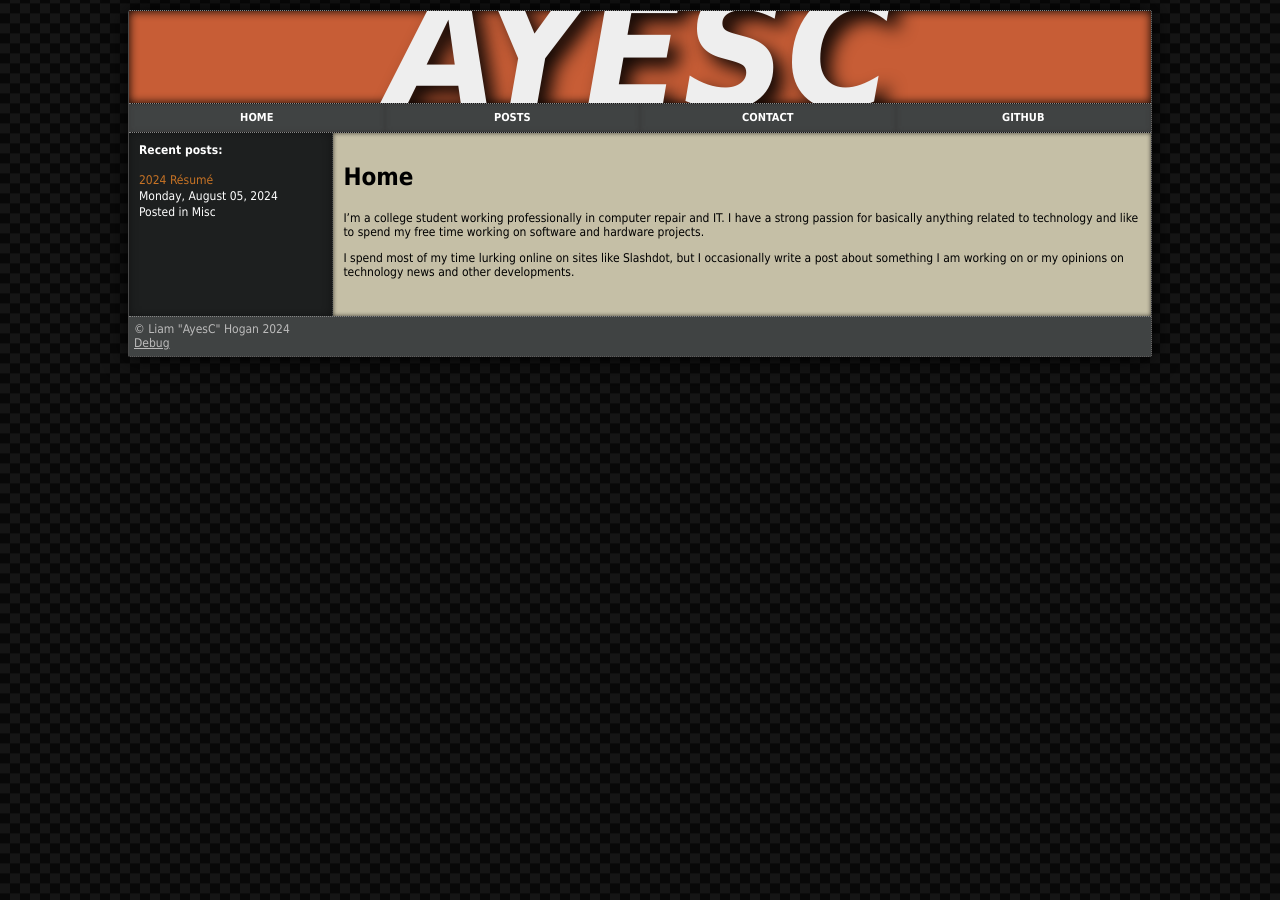
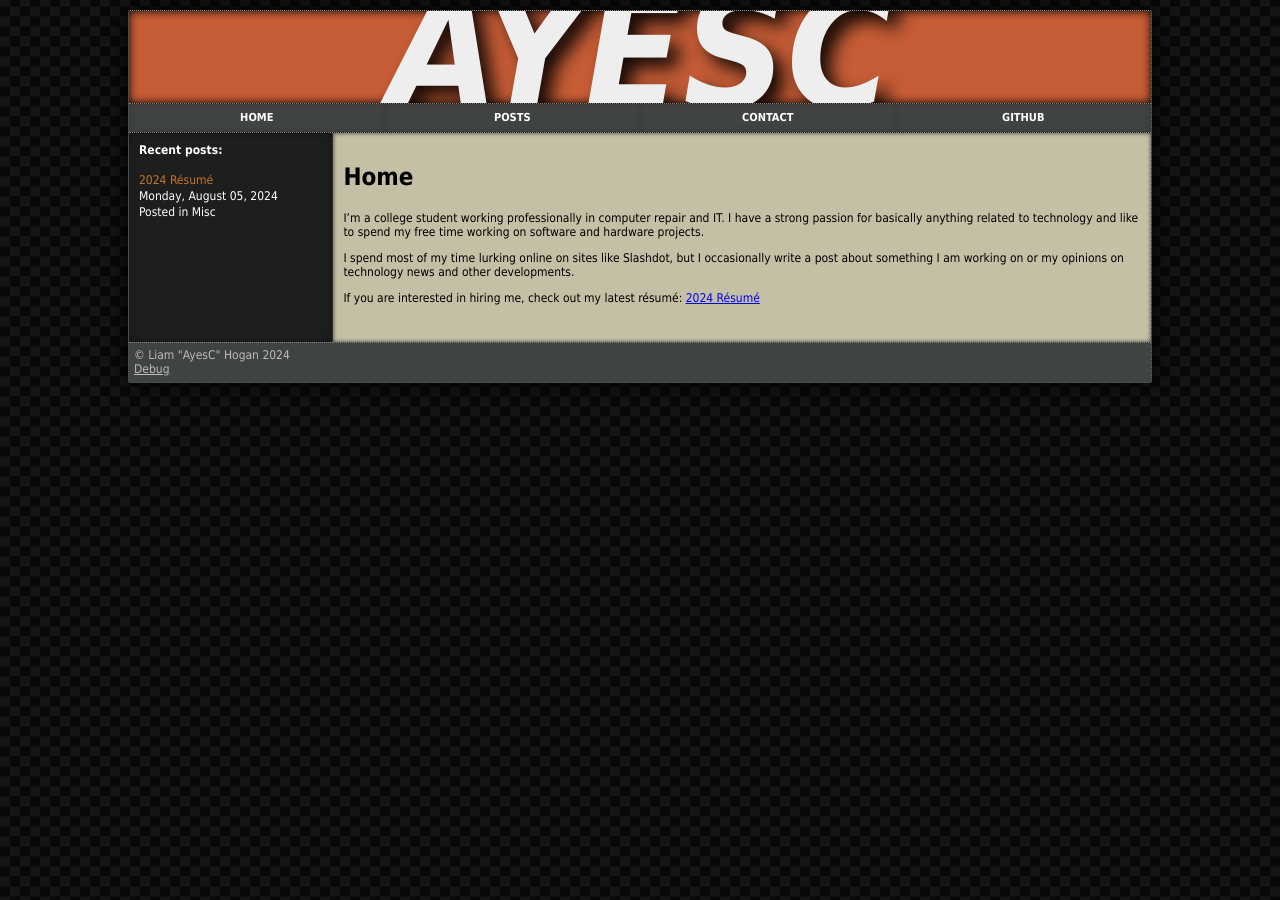
Before and after one commit to ayesc9000/AyesCNET, a Jekyll site: the page built from _pages/index.md, in a window 1280 px wide. Built offline with Jekyll 4.4.1, drawn with Linux system fonts in a browser that asks for light colours.

Commit message:
Added automatic resume link to home page

```diff
--- a/_pages/index.md
+++ b/_pages/index.md
@@ -11,3 +11,7 @@ free time working on software and hardware projects.
 I spend most of my time lurking online on sites like Slashdot, but I occasionally
 write a post about something I am working on or my opinions on technology news and
 other developments.
+
+{% for post in site.tags['resume'] limit:1 %}
+If you are interested in hiring me, check out my latest résumé: [{{ post.title }}]({{ post.url }})
+{% endfor %}
```
Also changed, not shown: _posts/2024-08-05-resume.md (+1 -0 lines).
